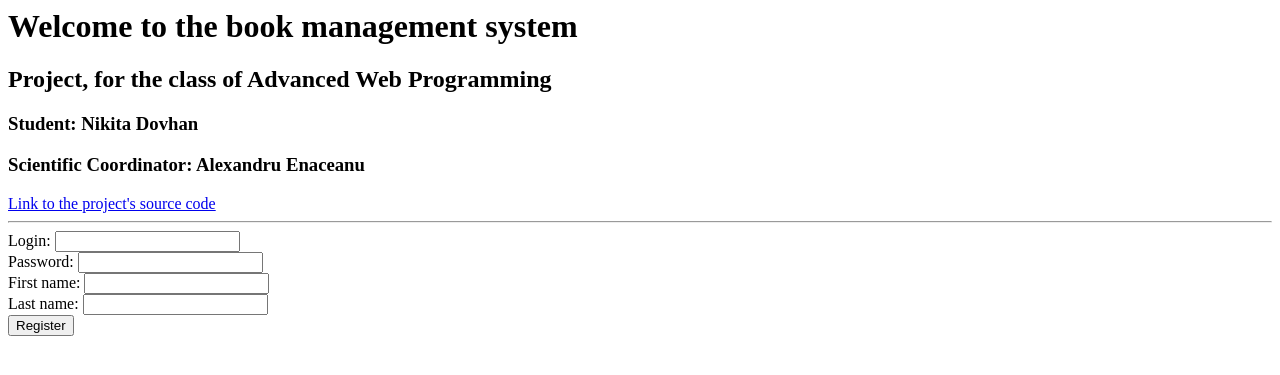
After one commit to DovgaNik/php_project, a PHP site: page /register.php in a window 1280 px wide. The commit adds this page. Shown: the top 375 px of the page. Run offline with PHP 8.4, Linux system fonts and the light colour scheme; a stand-in replaces the project's code that opens the database connection.

Commit message:
Added link to github in the title.
Implemented registration.

```diff
--- /dev/null
+++ b/register.php
@@ -0,0 +1,70 @@
+<?php
+require("title.php");
+
+require('db.php');
+/** @var \PgSql\Connection $db */
+?>
+
+    <form action="register.php" method="post">
+
+        <label>
+            Login:
+            <input type="text" name="username">
+        </label>
+        <br>
+
+        <label>
+            Password:
+            <input type="password" name="password">
+        </label>
+        <br>
+
+        <label>
+            First name:
+            <input type="text" name="first_name">
+        </label>
+        <br>
+
+        <label>
+            Last name:
+            <input type="text" name="last_name">
+        </label>
+        <br>
+
+        <input type="submit" value="Register">
+
+    </form>
+
+<?php
+if (isset($_POST['username'])) { // By checking where username var is set, we know whether the request is get or post
+	if (empty($_POST['username'])) {
+		echo("The username is empty <br>");
+		exit;
+	}
+	if (empty($_POST['password'])) {
+		echo("The password is empty <br>");
+		exit;
+	}
+	if (empty($_POST['first_name'])) {
+		echo("The first name is empty <br>");
+		exit;
+	}
+	if (empty($_POST['last_name'])) {
+		echo("The last name is empty <br>");
+		exit;
+	}
+
+	// if we reach this point, all the vars are set
+	$password_hash = password_hash($_POST['password'], PASSWORD_BCRYPT);
+
+	$result = pg_query_params($db,
+		'insert into users (username, password, first_name, last_name) values ($1, $2, $3, $4) returning user_id',
+		array(
+			$_POST['username'],
+			$password_hash,
+			$_POST['first_name'],
+			$_POST['last_name']
+		));
+    pg_query($db, 'commit');
+}
+?>
--- a/title.php
+++ b/title.php
@@ -2,3 +2,5 @@
 <h2>Project, for the class of Advanced Web Programming</h2>
 <h3>Student: Nikita Dovhan</h3>
 <h3>Scientific Coordinator: Alexandru Enaceanu</h3>
+<a href="https://github.com/DovgaNik/php_project">Link to the project's source code</a>
+<hr>
```
Also changed, not shown: 1 other file.
